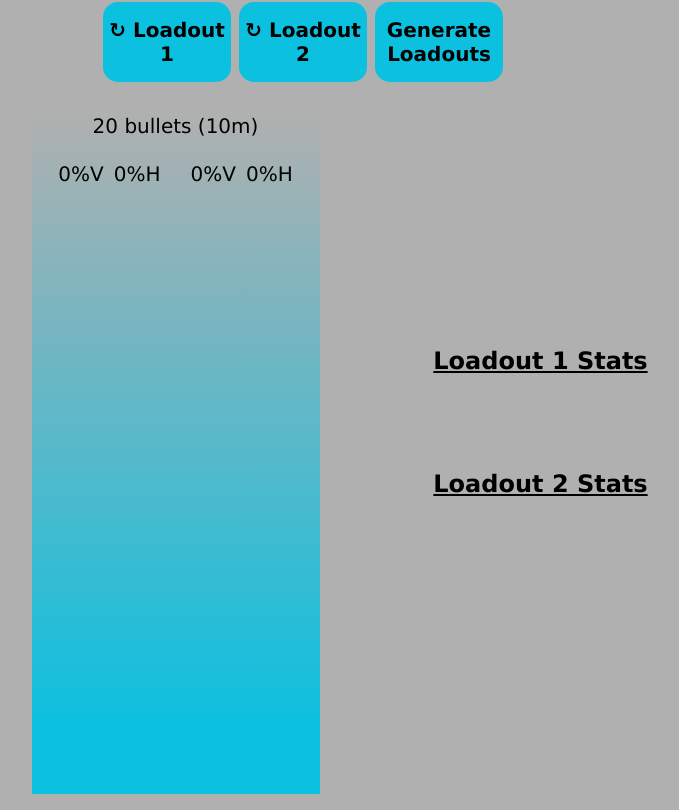
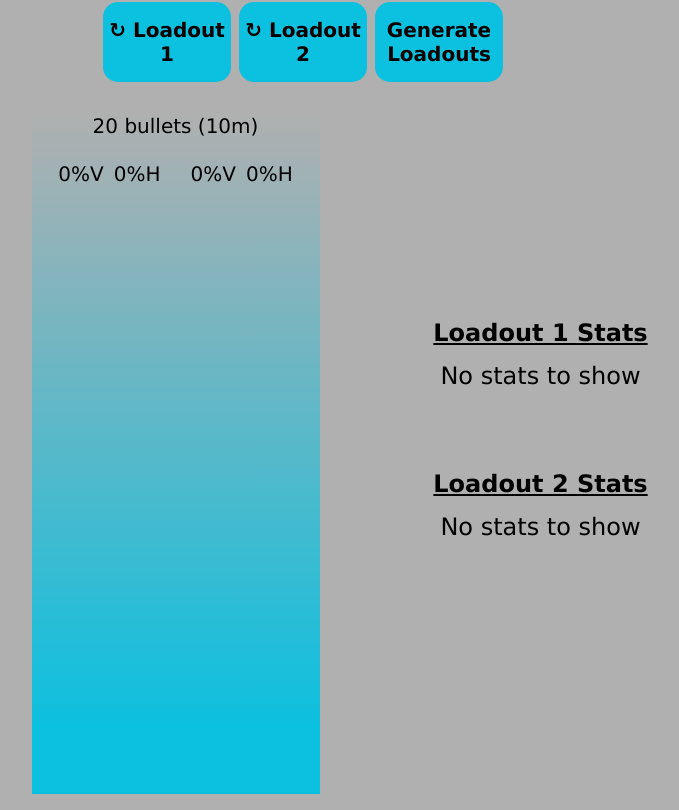
Before and after one commit to LenardLn/GMS, a React (Vite) app: page /calculator in a window 1280 px wide. Shown: the part 760-1570 px from the top of the page, without its empty margins (262-941 px from the left). Built offline with nearby package versions, Linux system fonts and the light colour scheme.

Commit message:
Puttin conditional rendering

```diff
--- a/src/components/GameGrid.tsx
+++ b/src/components/GameGrid.tsx
@@ -189,9 +189,13 @@ const GameGrid = () => {
           <div className="pros-cons">
             <h2> Loadout 1 Stats</h2>
             <div>
-              {getProsAndCons("loadout1").pros.map((pro, index) => (
-                <p key={index}>{pro}</p>
-              ))}
+              {getProsAndCons("loadout1").pros.length > 0 ? (
+                getProsAndCons("loadout1").pros.map((pro, index) => (
+                  <p key={index}>{pro}</p>
+                ))
+              ) : (
+                <p>No stats to show</p>
+              )}
             </div>
             <div>
               {getProsAndCons("loadout1").cons.map((con, index) => (
@@ -203,9 +207,13 @@ const GameGrid = () => {
           <div className="pros-cons">
             <h2> Loadout 2 Stats</h2>
             <div>
-              {getProsAndCons("loadout2").pros.map((pro, index) => (
-                <p key={index}>{pro}</p>
-              ))}
+              {getProsAndCons("loadout2").pros.length > 0 ? (
+                getProsAndCons("loadout2").pros.map((pro, index) => (
+                  <p key={index}>{pro}</p>
+                ))
+              ) : (
+                <p>No stats to show</p>
+              )}
             </div>
             <div>
               {getProsAndCons("loadout2").cons.map((con, index) => (
```
